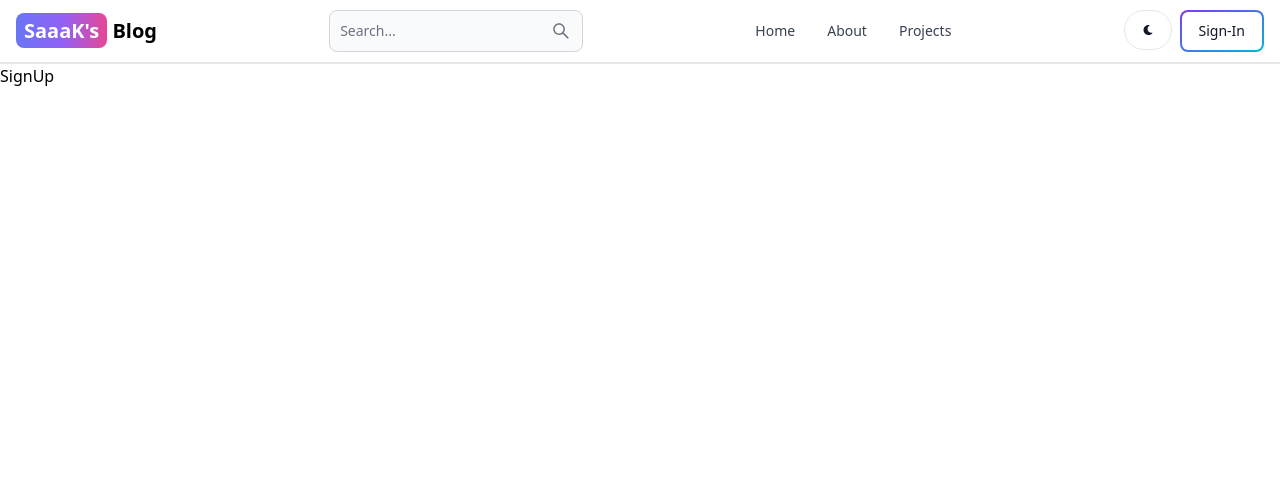
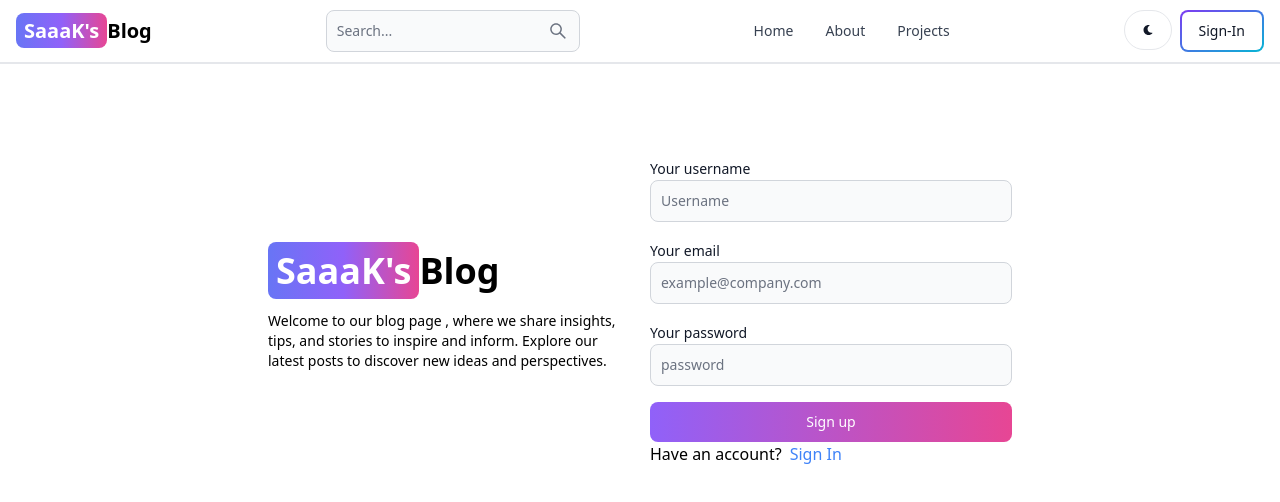
Before and after one commit to kavalon111/mern-blog, a React (Vite) app in the folder client/: page /sign-up in a window 1280 px wide. Shown: the top 502 px of the page. Built offline with nearby package versions, Linux system fonts and the light colour scheme.

Commit message:
create sign-up page UI

```diff
--- a/client/src/components/Header.jsx
+++ b/client/src/components/Header.jsx
@@ -20,7 +20,7 @@
           via-purple-500 to-pink-500 rounded-lg text-white"
         >
           SaaaK's
-        </span>{" "}
+        </span>{""}
         Blog
       </Link>
       <form>
--- a/client/src/pages/SignUp.jsx
+++ b/client/src/pages/SignUp.jsx
@@ -1,5 +1,60 @@
+/** @format */
+
+import { Link } from "react-router-dom";
+import { Label, TextInput,Button } from "flowbite-react";
 export default function SignUp() {
   return (
-    <div>SignUp</div>
-  )
+    <div className="min-h-screen mt-20">
+      <div
+        className="flex p-3 max-w-3xl mx-auto flex-col md:flex-row
+      md:items-center gap-5"
+      >
+        {/* left */}
+        <div className="flex-1">
+          <Link to="/" className="font-bold dark:text-white  text-4xl">
+            <span
+              className="px-2 py-1 bg-gradient-to-r from-indigo-500
+          via-purple-500 to-pink-500 rounded-lg text-white"
+            >
+              SaaaK's
+            </span>{""}
+          Blog
+          </Link>
+          <p className="text-sm mt-5">
+            Welcome to our blog page , where we share insights, tips, and
+            stories to inspire and inform. Explore our latest posts to discover
+            new ideas and perspectives.
+          </p>
+        </div>
+        {/* right*/}
+        <div className="flex-1">
+          <form className="flex flex-col gap-4">
+            <div>
+              <Label value="Your username" />
+              <TextInput type="text" placeholder="Username" id="username" />
+            </div>
+            <div>
+              <Label value="Your email" />
+              <TextInput type="email" placeholder="example@company.com" id="email" />
+            </div>
+            <div>
+              <Label value="Your password" />
+              <TextInput type="password" placeholder="password" id="password" />
+            </div>
+            <Button gradientDuoTone='purpleToPink' type='submit'>
+              Sign up
+            </Button>
+          </form>
+          <div className="flex gap-2 text=sm">
+            <span>
+              Have an account?
+            </span>
+            <Link to='/sign-in' className="text-blue-500">
+             Sign In
+            </Link>
+          </div>
+        </div>
+      </div>
+    </div>
+  );
 }
```
